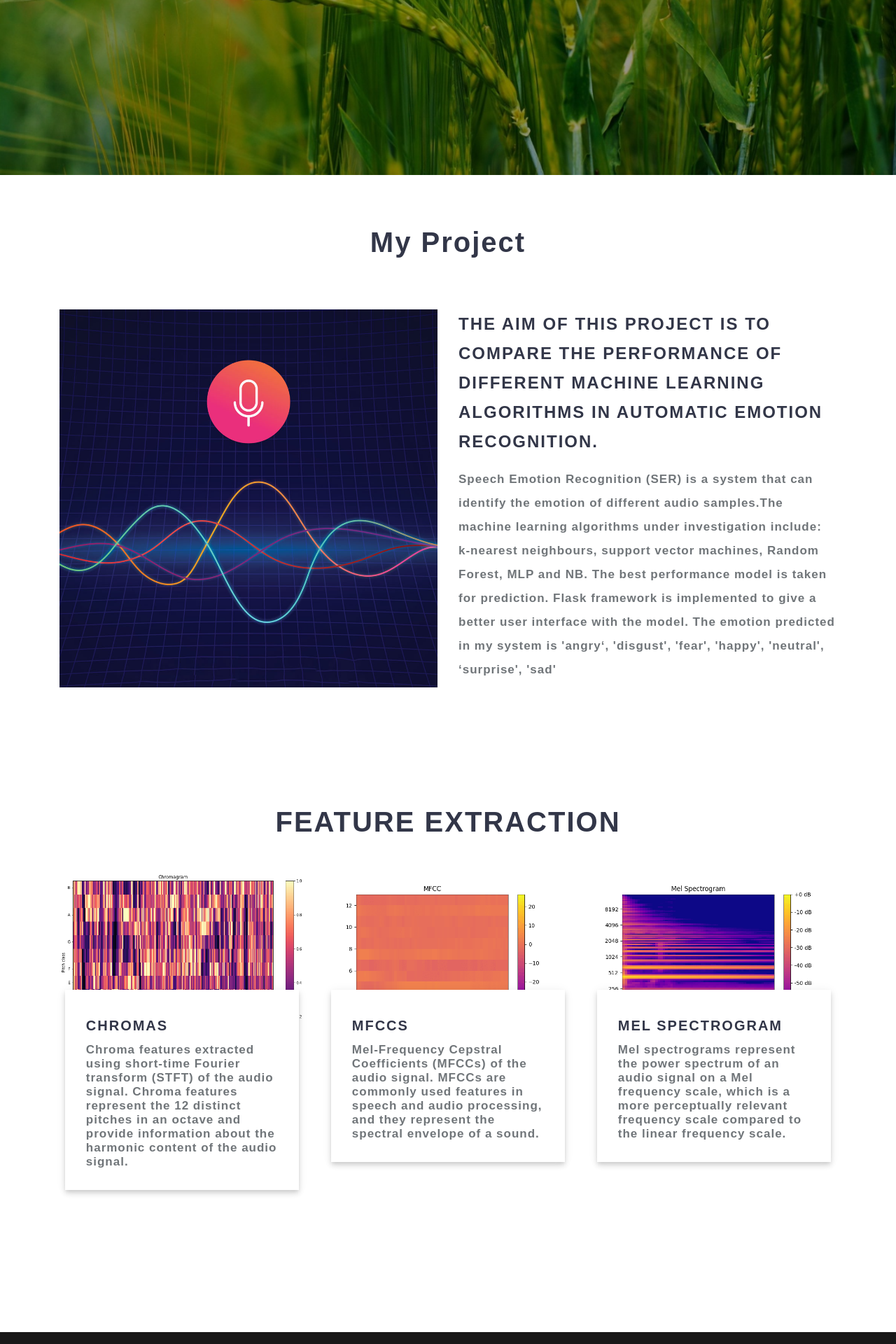
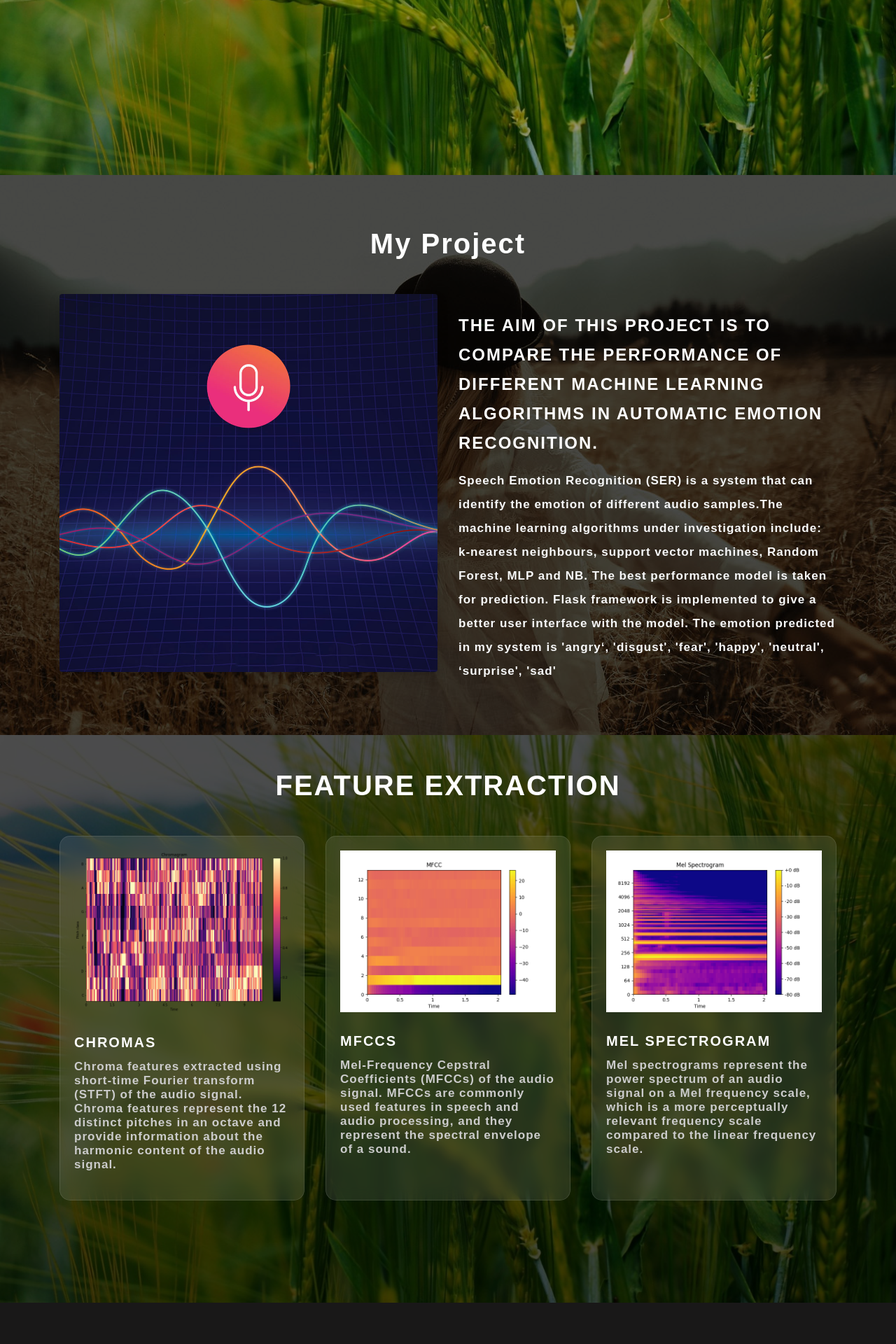
Before and after one commit to pr540/capestone-project-1, a Flask app: page / in a window 1280 px wide. Shown: the part 561-2481 px from the top of the page at 70% size. Run offline with Flask 3, Linux system fonts and the light colour scheme; some libraries are stand-ins or nearby versions; some web fonts are replaced.

Commit message:
style(home): implement full-fit dynamic sections with parallax backgrounds and glassmorphism

```diff
--- a/static/css/style.css
+++ b/static/css/style.css
@@ -549,8 +549,21 @@ p.about-text {
 /*-- //about --*/
 
 /*-- core grids --*/
+.core-value {
+	background: url(../images/5.jpg) no-repeat center;
+	background-size: cover;
+	background-attachment: fixed;
+}
+
+.overlay-project {
+	background: rgba(0, 0, 0, 0.7);
+	min-height: 100vh;
+	display: flex;
+	align-items: center;
+}
 .core-grids p {
 	letter-spacing: 1px;
+	color: #ddd;
 }
 
 .core-right h3 {
@@ -560,7 +573,6 @@ p.about-text {
 	font-weight: 600;
 	text-transform: uppercase;
 }
-
 /*-- //core grids --*/
 
 /*-- works --*/
@@ -641,9 +653,21 @@ p.about-text {
 /*-- //bg --*/
 
 /*-- blog info --*/
+.blog {
+	background: url(../images/2.jpeg) no-repeat center;
+	background-size: cover;
+	background-attachment: fixed;
+}
+
+.overlay-feature {
+	background: rgba(0, 0, 0, 0.7);
+	min-height: 100vh;
+	display: flex;
+	align-items: center;
+}
 
 .blog-grids {
-	margin-bottom: 200px;
+	margin-bottom: 50px;
 }
 
 .blog-left,
@@ -652,20 +676,36 @@ p.about-text {
 	position: relative;
 }
 
+.feature-card {
+	background: rgba(255, 255, 255, 0.1);
+	backdrop-filter: blur(10px);
+	border-radius: 15px;
+	padding: 20px;
+	transition: transform 0.3s ease;
+	border: 1px solid rgba(255, 255, 255, 0.1);
+	height: 100%;
+}
+
+.feature-card:hover {
+	transform: translateY(-10px);
+	background: rgba(255, 255, 255, 0.15);
+}
 .blog-info {
-	background: #fff;
-	padding: 30px;
-	margin-top: -2em;
-	position: absolute;
-	left: 6%;
-	right: 6%;
-	top: 200px;
-	box-shadow: 0 3px 5px -1px rgba(0, 0, 0, 0.08), 0 5px 8px 0 rgba(0, 0, 0, 0.12), 0 1px 14px 0 rgba(0, 0, 0, 0.06);
+	background: transparent;
+		padding: 20px 0;
+		margin-top: 0;
+		position: relative;
+		left: 0;
+		right: 0;
+		top: 0;
+		box-shadow: none;
+		color: #fff;
 }
 
 .blog-info p {
 	letter-spacing: 1px;
 	line-height: 20px;
+	color: #ccc;
 }
 
 .blog-info h4 {
@@ -674,12 +714,12 @@ p.about-text {
 	letter-spacing: 2px;
 	font-weight: 600;
 	text-transform: uppercase;
+	color: #fff;
 }
 
 .blog-info h4 span.fa {
-	color: #009f4d;
-}
-
+	color: #e8cd30;
+}
 /*-- //blog info --*/
 
 
--- a/templates/index.html
+++ b/templates/index.html
@@ -22,19 +22,19 @@
 </section>
 <!-- //banner -->
 <!-- core values -->
-<section class="core-value py-5">
-	<div class="container py-md-4">
-		<h3 class="heading mb-sm-5 mb-4 text-center"> My Project</h3>
+<section class="core-value">
+	<div class="overlay-project">
+		<div class="container py-lg-5 py-md-4">
+			<h3 class="heading mb-sm-5 mb-4 text-center text-white"> My Project</h3>
 			<div class="row core-grids">
 				<div class="col-lg-6 core-left">
-				<br>
-				<img src="{{ url_for('static', filename='images/13.jpg') }}" class="img-fluid" alt="" />
+					<img src="{{ url_for('static', filename='images/13.jpg') }}" class="img-fluid rounded shadow" alt="" />
 					</div>
-			<div class="col-lg-6 core-right">
-				<h3 class="mt-4">The aim of this project is to compare the performance of different machine learning
+				<div class="col-lg-6 core-right text-white">
+					<h3 class="mt-4 text-white">The aim of this project is to compare the performance of different machine learning
 						algorithms in automatic emotion recognition.
 					</h3>
-				<p class="mt-3">
+					<p class="mt-3 text-light">
 						Speech Emotion Recognition (SER) is a system that can identify the emotion of different audio
 						samples.The machine learning algorithms under investigation include: k-nearest neighbours, support
 						vector machines, Random Forest, MLP and NB.
@@ -46,16 +46,19 @@
 					</div>
 					</div>
 					</div>
+	</div>
 </section>
 <!-- //core values -->
 
 <!-- Products & Services -->
-<section class="blog py-5">
+<section class="blog">
+	<div class="overlay-feature">
 		<div class="container py-lg-5">
-		<h3 class="heading mb-sm-5 mb-4 text-center"> FEATURE EXTRACTION</h3>
+			<h3 class="heading mb-sm-5 mb-4 text-center text-white"> FEATURE EXTRACTION</h3>
 			<div class="row blog-grids">
 				<div class="col-lg-4 col-md-6 blog-left mb-lg-0 mb-md-5 pb-md-5 pb-5">
 					<a href="{{ url_for('prediction_page') }}">
+						<div class="feature-card">
 							<img src="{{ url_for('static', filename='images/chrom.png') }}" class="img-fluid" alt="" />
 							<div class="blog-info">
 								<h4>Chromas</h4>
@@ -63,11 +66,12 @@
 									audio signal. Chroma features represent the 12 distinct pitches in an octave and provide
 									information about the harmonic content of the audio signal.</p>
 							</div>
+						</div>
 					</a>
-				<br><br><br>
 				</div>
 				<div class="col-lg-4 col-md-6 blog-middle mb-lg-0 mb-md-5 pb-md-5 pb-5">
 					<a href="{{ url_for('prediction_page') }}">
+						<div class="feature-card">
 							<img src="{{ url_for('static', filename='images/mfcc.png') }}" class="img-fluid" alt="" />
 							<div class="blog-info">
 								<h4>MFCCs</h4>
@@ -75,10 +79,12 @@
 									commonly used features in speech and audio processing, and they represent the spectral
 									envelope of a sound.</p>
 							</div>
-				</a><br><br>
+						</div>
+						</a>
 						</div>
 						<div class="col-lg-4 col-md-6 blog-right mb-lg-0 mb-sm-5 pb-lg-5 pb-md-5">
 							<a href="{{ url_for('prediction_page') }}">
+						<div class="feature-card">
 							<img src="{{ url_for('static', filename='images/mel.png') }}" class="img-fluid" alt="">
 							<div class="blog-info">
 								<h4>Mel Spectrogram</h4>
@@ -87,7 +93,9 @@
 									linear frequency scale.
 								</p>
 							</div>
+						</div>
 					</a>
+				</div>
 			</div>
 		</div>
 	</div>
```
Lines whose indentation alone changed are shown as unchanged.
